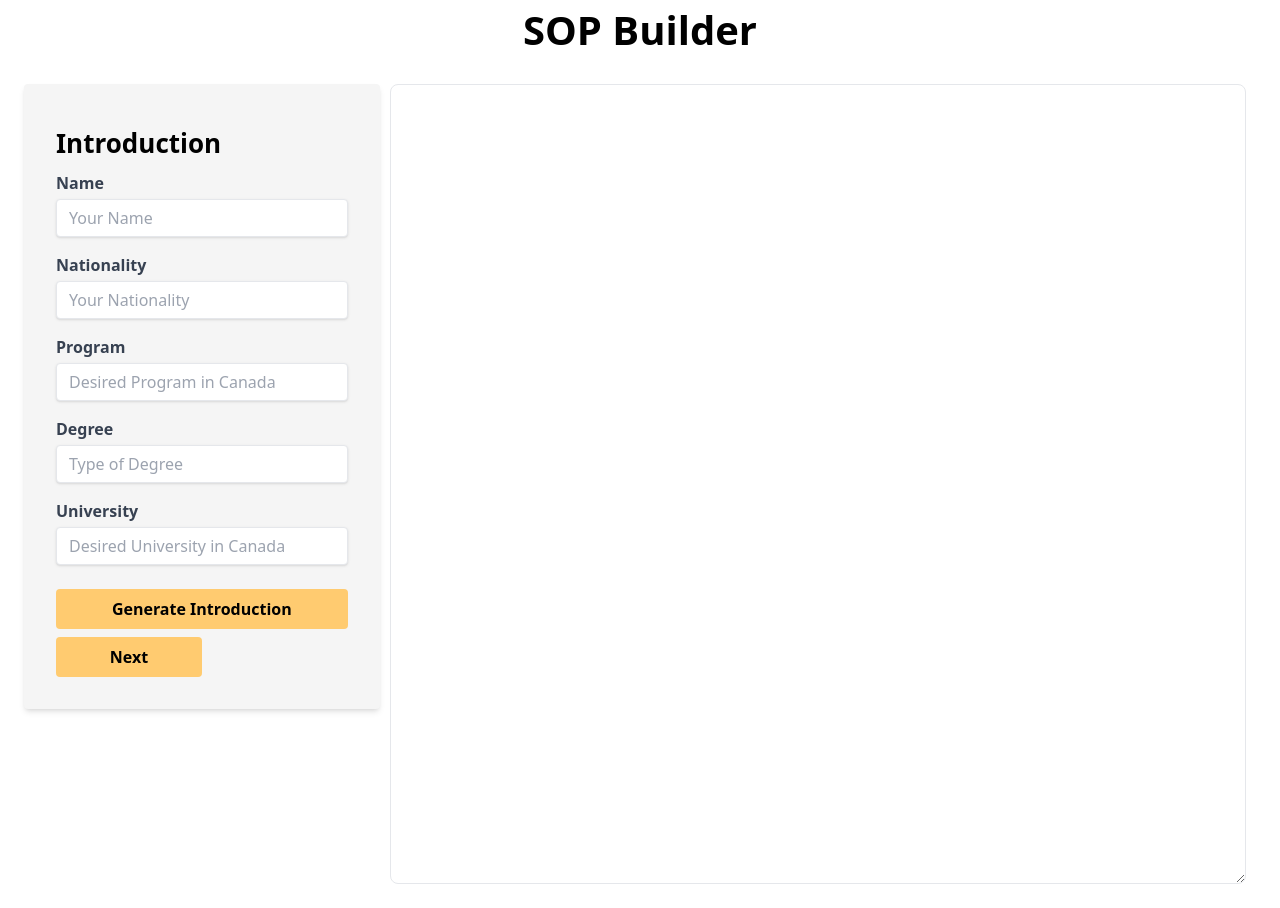
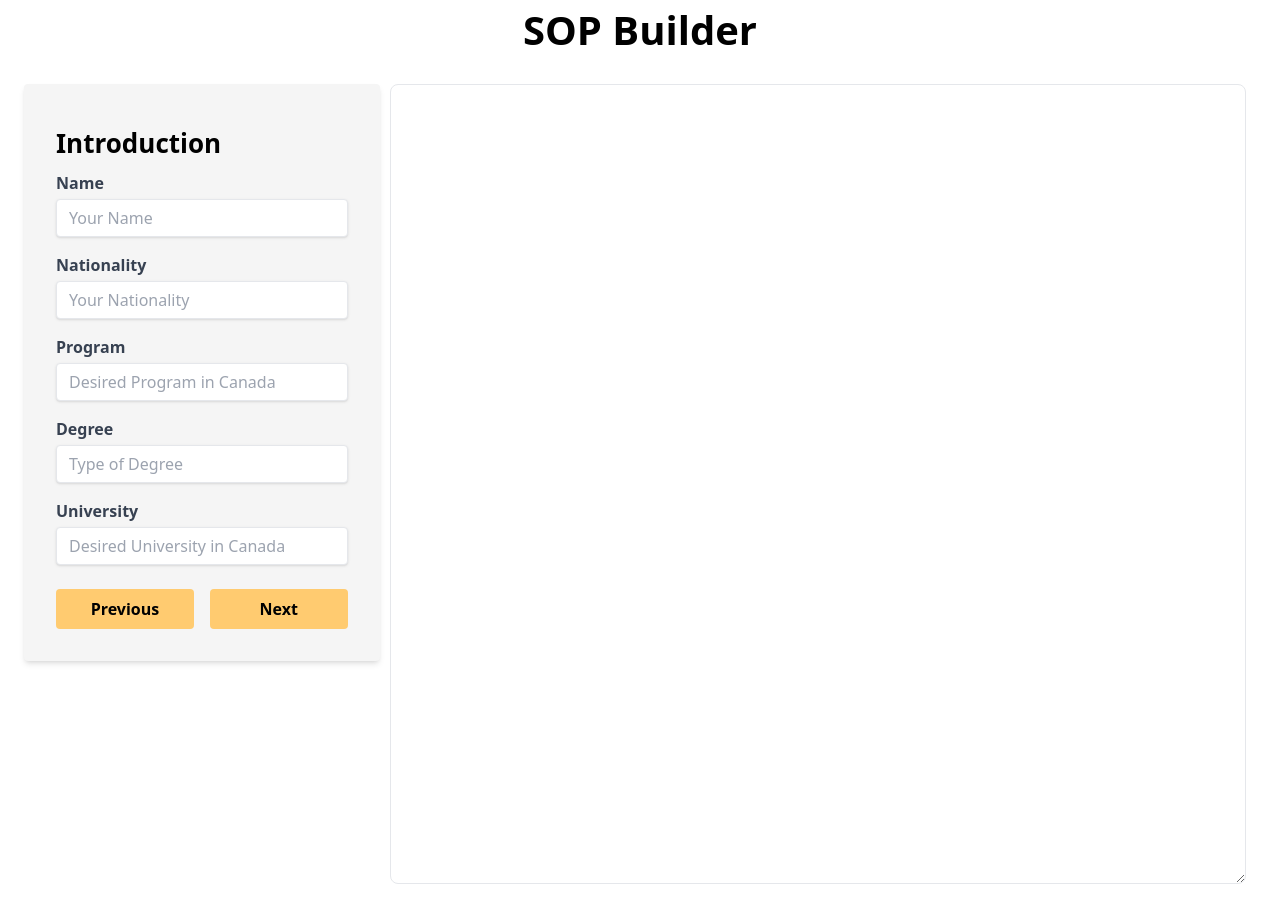
Before and after one commit to marmik28/sop-builder, a Next.js app: page / in a window 1280 px wide. Built offline with nearby package versions, Linux system fonts and the light colour scheme; no server answers.

Commit message:
Modifeid code to generate content at once

```diff
--- a/components/Form.tsx
+++ b/components/Form.tsx
@@ -77,35 +77,35 @@ const Form: React.FC<FormProps> = ({
         ))}
 
         <div className="flex flex-col">
-          <button
-            className="bg-[#FFCB70] hover:bg-[#f59723] text-black font-semibold py-2 px-4 rounded focus:outline-none focus:shadow-outline mt-2"
-            type="submit"
-            onClick={handleSubmit}
-          >
-            Generate {section.title}
-          </button>
+          <div className="flex flex-row">
+            <button
+              className="bg-[#FFCB70] hover:bg-[#f59723] text-black w-1/2 font-semibold py-2 px-4 rounded focus:outline-none focus:shadow-outline mt-2 mr-4"
+              type="button"
+              onClick={onPrevClick}
+              disabled={currentSection === 0}
+            >
+              Previous
+            </button>
 
-          <div className="flex flex-row">
-            {currentSection > 0 && (
-              <button
-                className="bg-[#FFCB70] hover:bg-[#f59723] text-black w-1/2 font-semibold py-2 px-4 rounded focus:outline-none focus:shadow-outline mt-2 mr-4"
-                type="button"
-                onClick={onPrevClick}
-              >
-                Previous
-              </button>
-            )}
+            <button
+              className="bg-[#FFCB70] hover:bg-[#f59723] text-black w-1/2 font-semibold py-2 px-4 rounded focus:outline-none focus:shadow-outline mt-2"
+              type="button"
+              onClick={onNextClick}
+              disabled={currentSection === sections.length - 1}
+            >
+              Next
+            </button>
+          </div>
 
-            {currentSection < sections.length - 1 && (
-              <button
-                className="bg-[#FFCB70] hover:bg-[#f59723] text-black w-1/2 font-semibold py-2 px-4 rounded focus:outline-none focus:shadow-outline mt-2"
-                type="button"
-                onClick={onNextClick}
-              >
-                Next
-              </button>
-            )}
-          </div>
+          {currentSection === sections.length - 1 && (
+            <button
+              className="bg-[#FFCB70] hover:bg-[#f59723] text-black font-semibold py-2 px-4 rounded focus:outline-none focus:shadow-outline mt-2"
+              type="submit"
+              onClick={handleSubmit}
+            >
+              Generate
+            </button>
+          )}
         </div>
       </form>
     </div>
```
